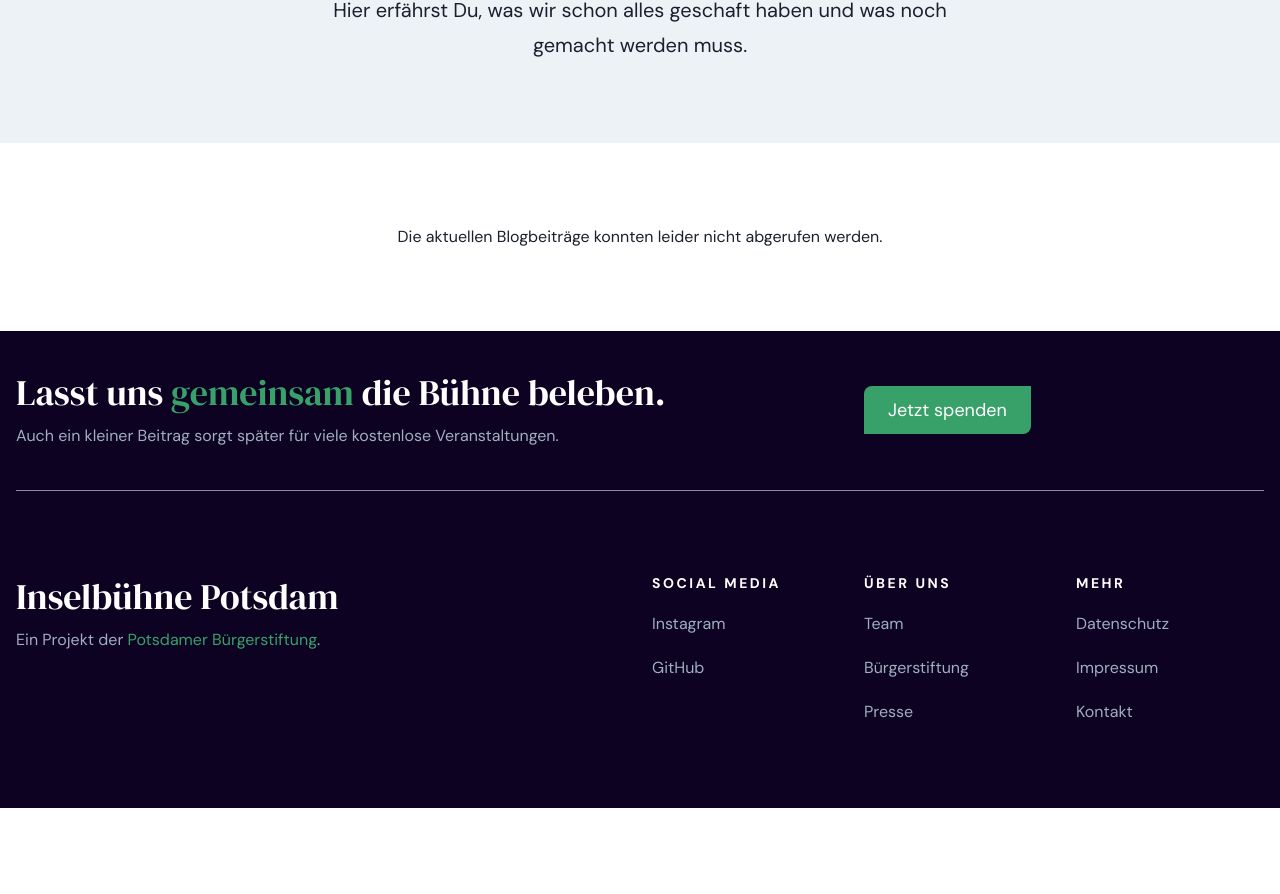
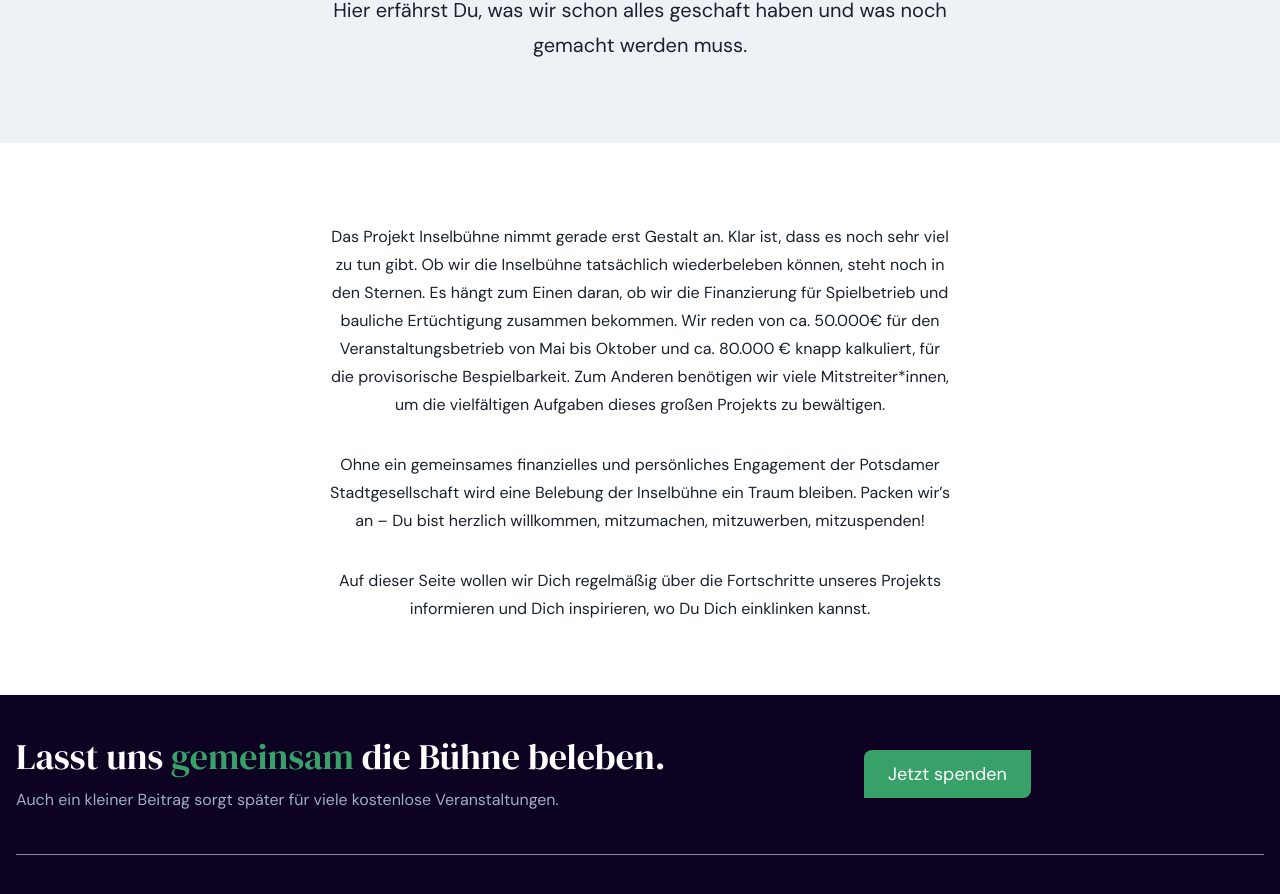
Before and after one commit to potsdamer-buergerstiftung/inselbuehne, a Next.js app: page /fortschritt in a window 1280 px wide. Shown: the part 368-1262 px from the top of the page. Before the commit the page ends 1176 px from the top, so only its background shows below. Built offline with nearby package versions, Linux system fonts and the light colour scheme; no server answers.

Commit message:
implement text on progress page

```diff
--- a/pages/fortschritt.tsx
+++ b/pages/fortschritt.tsx
@@ -13,10 +13,29 @@ export default function Progress() {
         Hier erfährst Du, was wir schon alles geschaft haben und was noch
         gemacht werden muss.
       </Title>
-      <Box as="section" py="20">
+      <Box as="section" pt="20" pb="10">
         <Container centerContent textAlign="center">
-          <Text>
-            Die aktuellen Blogbeiträge konnten leider nicht abgerufen werden.
+          <Text mb="8">
+            Das Projekt Inselbühne nimmt gerade erst Gestalt an. Klar ist, dass
+            es noch sehr viel zu tun gibt. Ob wir die Inselbühne tatsächlich
+            wiederbeleben können, steht noch in den Sternen. Es hängt zum Einen
+            daran, ob wir die Finanzierung für Spielbetrieb und bauliche
+            Ertüchtigung zusammen bekommen. Wir reden von ca. 50.000€ für den
+            Veranstaltungsbetrieb von Mai bis Oktober und ca. 80.000 € knapp
+            kalkuliert, für die provisorische Bespielbarkeit. Zum Anderen
+            benötigen wir viele Mitstreiter*innen, um die vielfältigen Aufgaben
+            dieses großen Projekts zu bewältigen.
+          </Text>
+          <Text mb="8">
+            Ohne ein gemeinsames finanzielles und persönliches Engagement der
+            Potsdamer Stadtgesellschaft wird eine Belebung der Inselbühne ein
+            Traum bleiben. Packen wir’s an – Du bist herzlich willkommen,
+            mitzumachen, mitzuwerben, mitzuspenden!
+          </Text>
+          <Text mb="8">
+            Auf dieser Seite wollen wir Dich regelmäßig über die Fortschritte
+            unseres Projekts informieren und Dich inspirieren, wo Du Dich
+            einklinken kannst.
           </Text>
         </Container>
       </Box>
```
